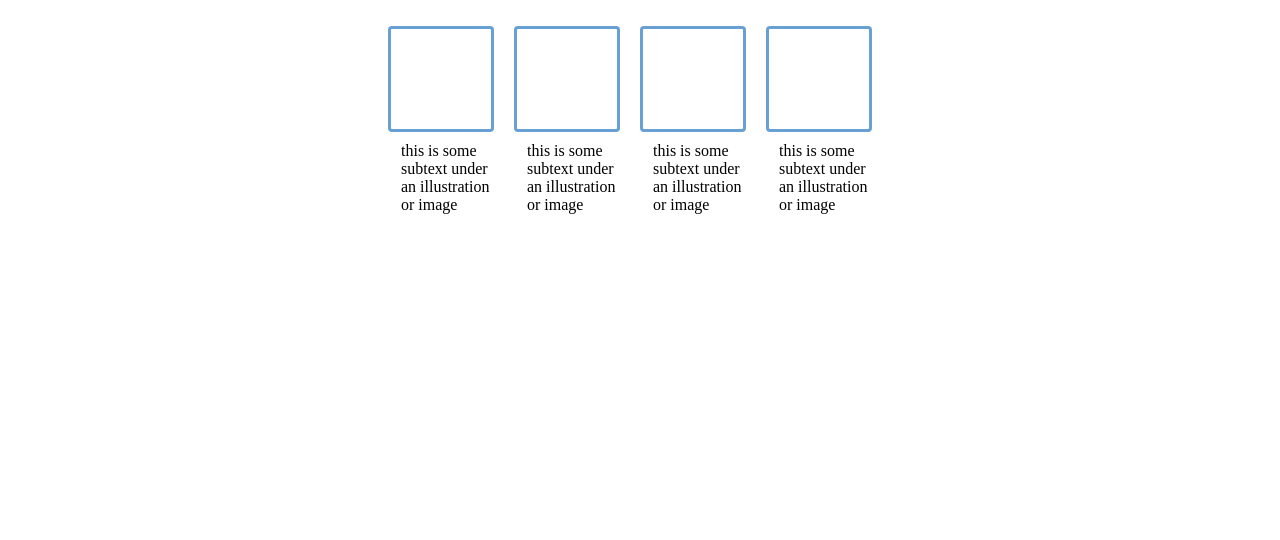
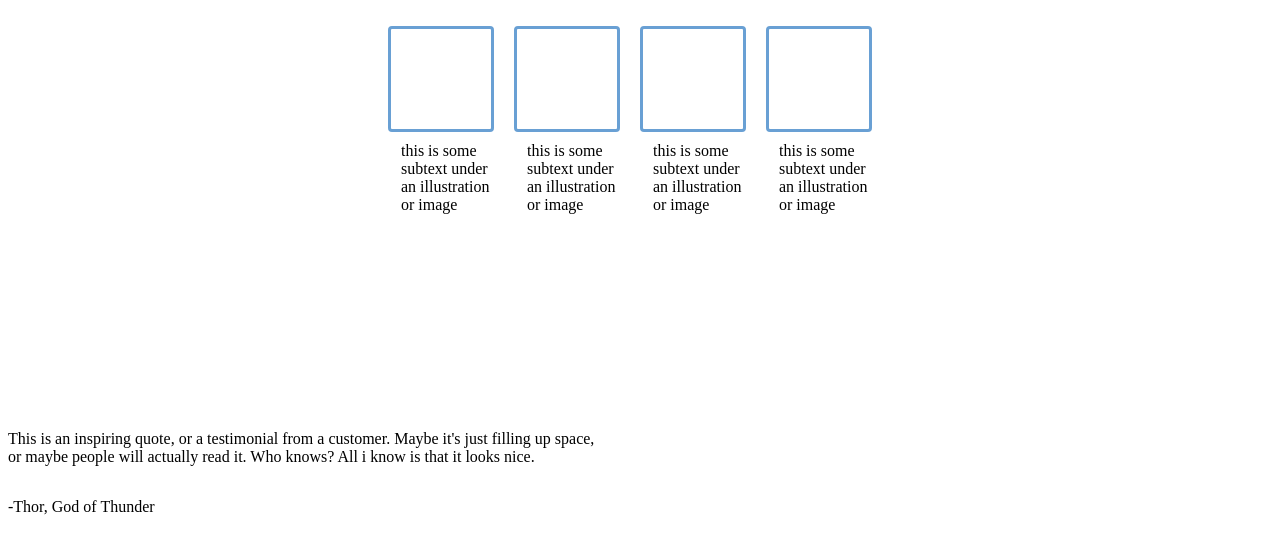
Before and after one commit to FedericoM120/Landing-Page, a plain HTML site: page index.html in a window 1280 px wide. Shown: the part 368-908 px from the top of the page. Before the commit the page ends 800 px from the top, so only its background shows below. Drawn offline with Linux system fonts and the light colour scheme.

Commit message:
Edit index.html and main.css

```diff
--- a/index.html
+++ b/index.html
@@ -57,5 +57,14 @@
         </div>
     </div>
 
+    <div class="section-three">
+        <p>This is an inspiring quote, or a testimonial from a
+            customer. Maybe it's just filling up space, or maybe people
+            will actually read it. Who knows? All i know is that it looks
+            nice.
+        </p>
+        <p>-Thor, God of Thunder</p>
+    </div>
+
 </body>
 </html>
--- a/main.css
+++ b/main.css
@@ -61,6 +61,7 @@ h2 {
 .section-two {
     display: flex;
     flex-direction: column;
+    margin-bottom: 200px;
 }
 
 .section-two .header-section-two {
@@ -75,6 +76,7 @@ h2 {
     display: flex;
     justify-content: center;
 }
+
 .card-wrapper {
     display: flex;
     flex-direction: column;
@@ -100,3 +102,13 @@ h2 {
     align-items: center;
     margin-right: 20px;
 }
+
+.section-three {
+    display: flex;
+    flex-direction: column;
+    max-width: 600px;
+}
+
+.section-three p {
+    justify-content: center;
+}
```
